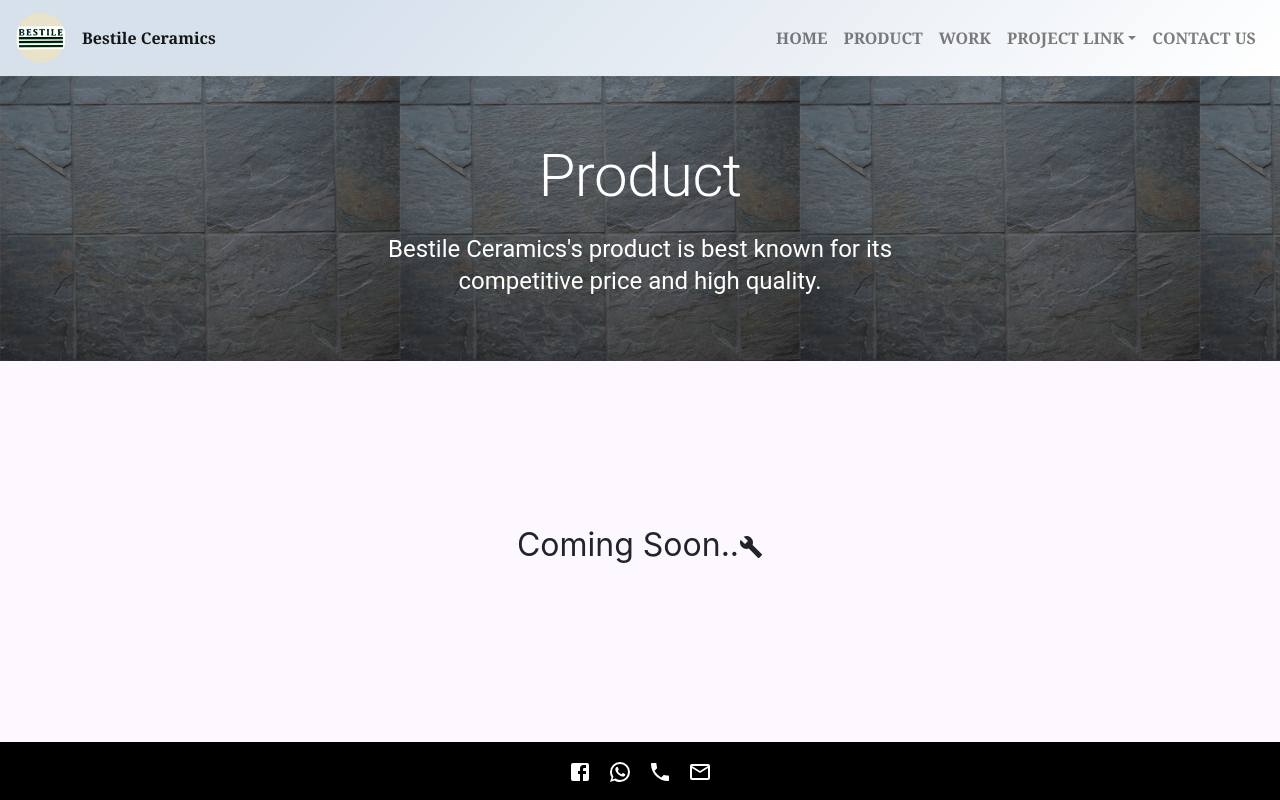
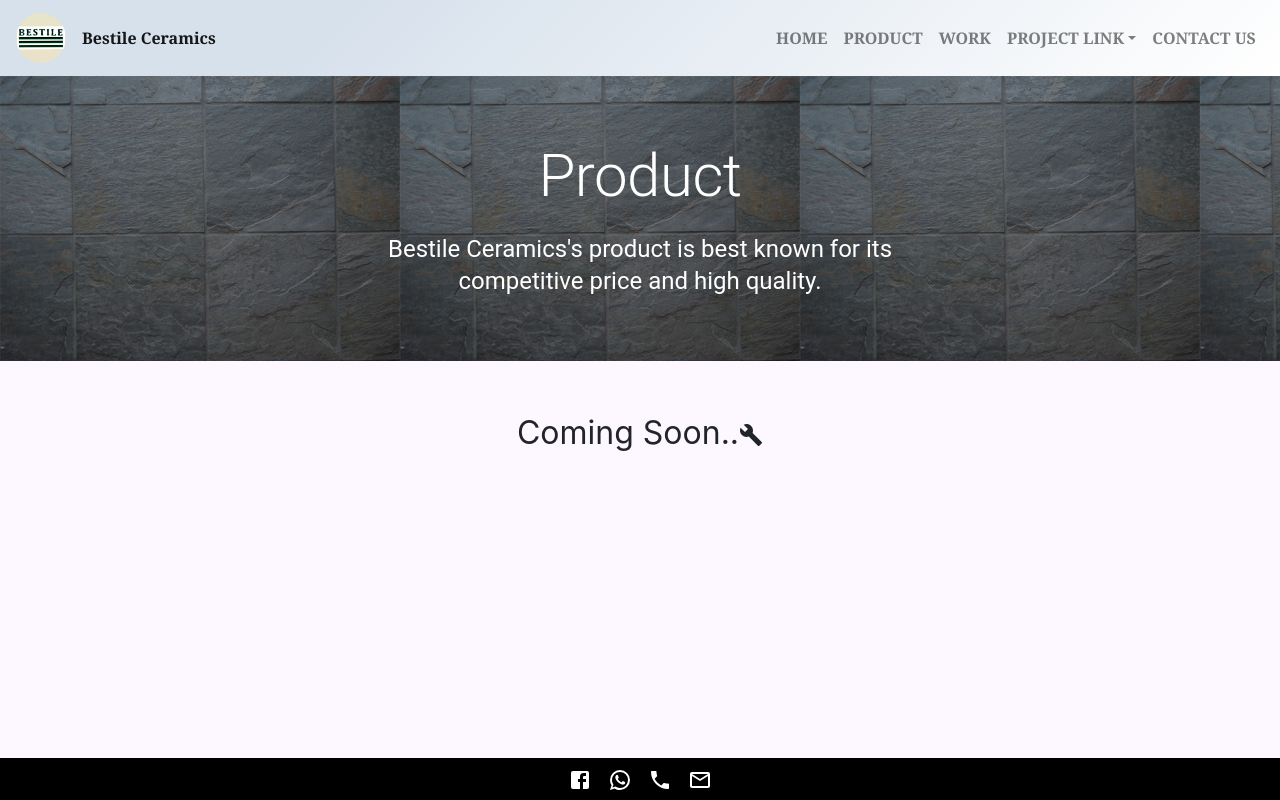
Before and after one commit to ronaldlow24/Bestile-Ceramics-Sdn.-Bhd.-React, a React (Create React App) app: page /product in a window 1280 px wide. Built offline with nearby package versions, Linux system fonts and the light colour scheme.

Commit message:
small css changes

```diff
--- a/src/Footer.css
+++ b/src/Footer.css
@@ -2,4 +2,6 @@
   background-color: #000000;
   font-weight: bolder;
   font-family: Georgia, serif;
+  font-size: 1rem;
+  padding: unset !important;
 }
--- a/src/Page/Contact.css
+++ b/src/Page/Contact.css
@@ -1,6 +1,6 @@
 .contactContainer {
   display: flex;
-  min-height: 100vh;
+  height: calc(100vh);
   justify-content: center;
   align-items: center;
   background: url("https://www.thespruce.com/thmb/0EbjR2PRHu-1BnyuZwo2H4QuqFQ=/1000x1000/smart/filters:no_upscale()/the-best-flooring-for-senior-citizens-1314944_laminate-4f1c2464ba6f4ef09b47845661ec923a.jpg");
@@ -14,7 +14,7 @@
   background-color: rgba(255, 255, 255, 0.15);
 
   backdrop-filter: blur(20px);
-  padding: 5%;
+  padding: 2%;
   color: white;
 }
 
--- a/src/Page/Product.js
+++ b/src/Page/Product.js
@@ -61,7 +61,11 @@
         </div>
         {/* End hero unit */}
         <p
-          style={{ textAlign: "center", paddingTop: "10rem", fontSize: "2em" }}
+          style={{
+            textAlign: "center",
+            fontSize: "2rem",
+            marginTop: "1.5em",
+          }}
         >
           Coming Soon..
           <BuildIcon />
```
